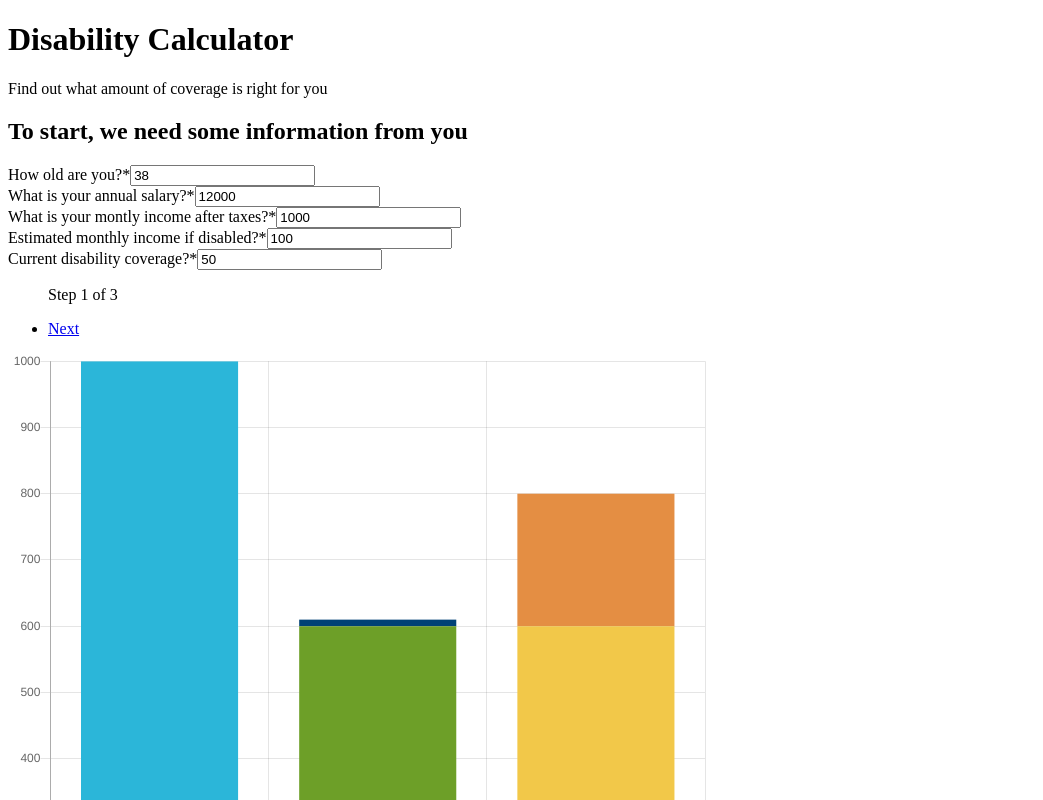
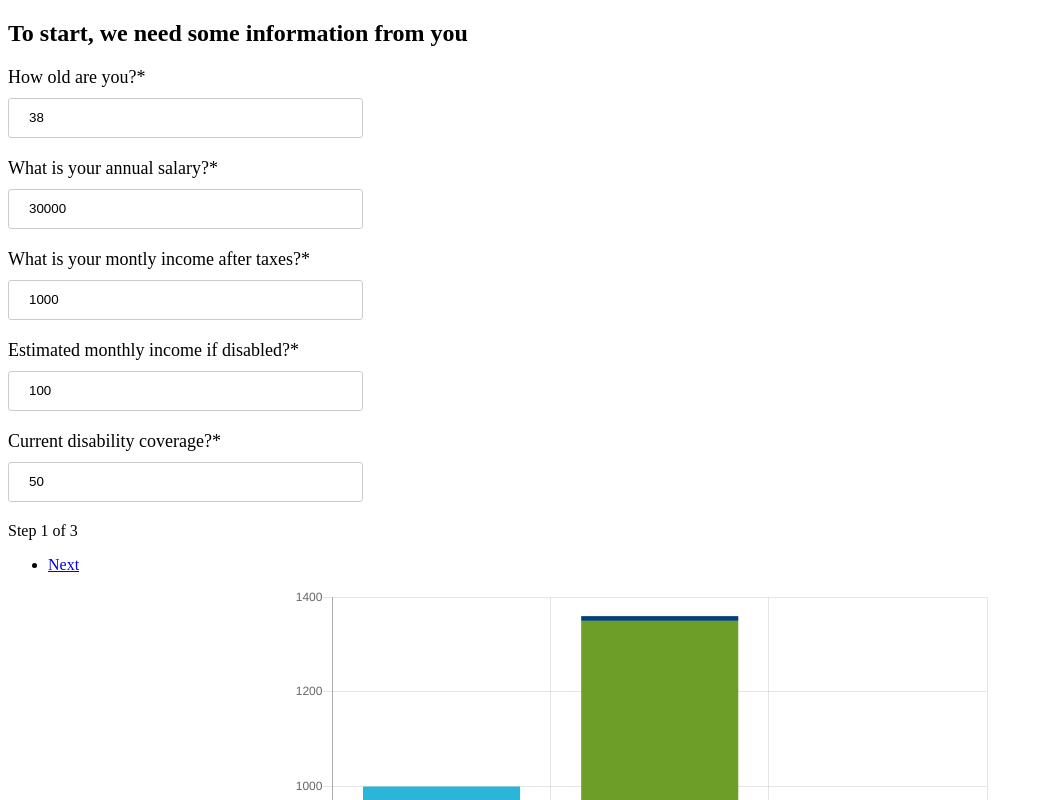
Before and after one commit to unumux/reactulator, a React (Create React App) app: page /expenses in a window 1280 px wide. Shown: the top 800 px of the page, without its empty margins (0-1043 px from the left). Built offline with nearby package versions, Linux system fonts and the light colour scheme.

Commit message:
adds some styles, adds coverage functionality

```diff
--- a/src/App.css
+++ b/src/App.css
@@ -1,7 +1,13 @@
 .graph-container {
-    height: 700px;
-    width: 700px;
-    /*background-color: red;*/
+    max-height: 700px;
+    max-width: 700px;
+    margin: 0 auto;
+        /*max-width: 50%;
+        display: inline-block;
+        vertical-align: middle;*/
+
+    /*@media screen and (min-width: 768px) {
+    }*/
 }
 
 .alert {
@@ -15,3 +21,36 @@
 [data-visible="true"] {
     display: block;
 }
+
+.expenses {
+    /*@media screen and (min-width: 768px) {
+    }*/
+        /*max-width: 50%;
+        display: inline-block;
+        vertical-align: middle;*/
+}
+
+.form__label {
+    display: block;
+    font-size: 18px;
+    margin-bottom: 10px;
+}
+
+.form__input {
+    border-radius: 3px;
+    -webkit-appearance: none;
+    appearance: none;
+    -moz-appearance: none;
+    box-shadow: none;
+}
+
+.form__section {
+    margin-bottom: 20px;
+}
+
+input[type="number"] {
+    height: 36px;
+    padding-left: 20px;
+    width: 331px;
+    border: 1px solid #ccc;
+}
--- a/src/App.js
+++ b/src/App.js
@@ -14,7 +14,7 @@ export default class App extends React.Component {
         this.state = {
             values: {
                 age: 38, // how old are you
-                annualSalary: 12000, // what is your annual salary
+                annualSalary: 30000, // what is your annual salary
                 monthlyIncome: 1000, // what is your monthly income after taxes
                 additionalIncome: 100, // estimated monthly income if disabled
                 currentCoveragePercent: 50, // current disability coverage percentage of annual salary
@@ -111,6 +111,11 @@ export default class App extends React.Component {
             ltdRate = 0.22;
         }
 
+        // these numbers may change
+        const ltdBenefitPercent = .55;
+        const ltdMonthlyMax = 10000;
+        const payPeriod = 12;
+        const rateModal = 12;
 
         let totalExpenses = mortgage + transportation + food + utilities + creditCards + childElderCare + education + otherExpenses;
 
@@ -118,13 +123,19 @@ export default class App extends React.Component {
 
         let incomeWithDisability = currentCoverage + additionalIncome;
 
-        let annualPremium = Math.round((annualSalary / 100) * ltdRate);
+        let annualPremium = (annualSalary / 100) * ltdRate; // was rounding also here, removed for accuracy
 
         let monthlyRate = Math.round(annualPremium / 12);
 
         let unprotectedExpenses = Math.max(totalExpenses - incomeWithDisability, 0);
 
-        console.log(Math.round(annualPremium), Math.round(monthlyRate)); // it works!
+        console.log("annual premium:", annualPremium, "monthly rate:", monthlyRate);
+
+        let ltdBenefit = Math.min(annualSalary / 12 * ltdBenefitPercent, ltdMonthlyMax);
+        console.log("ltdBenefit", ltdBenefit);
+
+        let ltdCost = Math.min(annualSalary/rateModal, ltdMonthlyMax/ltdBenefitPercent) / 100 * ltdRate * rateModal / payPeriod;
+        console.log("ltdCost", ltdCost);
 
 
 
@@ -139,7 +150,7 @@ export default class App extends React.Component {
                     <Expenses onBlur={this.updateState} values={this.state.values}/>
                 )}/>
                 <Route path="/results" component={() => (
-                    <Results unprotectedExpenses={ unprotectedExpenses } additionalCoverage={ 20 } monthlyRate={ monthlyRate }/>
+                    <Results unprotectedExpenses={ unprotectedExpenses } ltdBenefit={ ltdBenefit } monthlyRate={ monthlyRate } ltdCost={ltdCost}/>
                 )}/>
                 </Router>
                 <Graph monthlyIncome={ monthlyIncome } additionalIncome={ additionalIncome } currentCoverage={ currentCoverage } unumCoverage={ 10 } totalExpenses={ totalExpenses } unprotectedExpenses={ unprotectedExpenses }/>
--- a/src/Expenses.js
+++ b/src/Expenses.js
@@ -4,42 +4,42 @@ import { Link } from 'react-router';
 const Expenses = ({onBlur, values}) => {
     // passing props through the router
     return (
-        <div>
-            <h1>Disability Calculator</h1>
-            <p>Find out what amount of coverage is right for you.</p>
+        <div className="expenses">
             <h2>What are your monthly expenses?</h2>
-            <div>
-                <label htmlFor="input06">Rent / Mortgage*</label>
-                <input type="number" name="mortgage" id="input06" onBlur={onBlur} defaultValue={values.mortgage}/>
+            <form className="form">
+                <div className="form__section">
+                    <label className="form__label" htmlFor="input06">Rent / Mortgage*</label>
+                    <input className="form__input" type="number" name="mortgage" id="input06" onBlur={onBlur} defaultValue={values.mortgage}/>
                 </div>
-            <div>
-                <label htmlFor="input07">Transportation</label>
-                <input type="number" name="transportation" id="input07" onBlur={onBlur} defaultValue={values.transportation}/>
+                <div className="form__section">
+                    <label className="form__label" htmlFor="input07">Transportation</label>
+                    <input className="form__input" type="number" name="transportation" id="input07" onBlur={onBlur} defaultValue={values.transportation}/>
                 </div>
-            <div>
-                <label htmlFor="input08">Food*</label>
-                <input type="number" name="food" id="input08" onBlur={onBlur} defaultValue={values.food}/>
+                <div className="form__section">
+                    <label className="form__label" htmlFor="input08">Food*</label>
+                    <input className="form__input" type="number" name="food" id="input08" onBlur={onBlur} defaultValue={values.food}/>
                 </div>
-            <div>
-                <label htmlFor="input09">Utilities</label>
-                <input type="number" name="utilities" id="input09" onBlur={onBlur} defaultValue={values.utilities}/>
+                <div className="form__section">
+                    <label className="form__label" htmlFor="input09">Utilities</label>
+                    <input className="form__input" type="number" name="utilities" id="input09" onBlur={onBlur} defaultValue={values.utilities}/>
                 </div>
-            <div>
-                <label htmlFor="input10">Credit Cards</label>
-                <input type="number" name="creditCards" id="input10" onBlur={onBlur} defaultValue={values.creditCards}/>
+                <div className="form__section">
+                    <label className="form__label" htmlFor="input10">Credit Cards</label>
+                    <input className="form__input" type="number" name="creditCards" id="input10" onBlur={onBlur} defaultValue={values.creditCards}/>
                 </div>
-            <div>
-                <label htmlFor="input11">Child / Elder Care*</label>
-                <input type="number" name="childElderCare" id="input11" onBlur={onBlur} defaultValue={values.childElderCare}/>
+                <div className="form__section">
+                    <label className="form__label" htmlFor="input11">Child / Elder Care*</label>
+                    <input className="form__input" type="number" name="childElderCare" id="input11" onBlur={onBlur} defaultValue={values.childElderCare}/>
                 </div>
-            <div>
-                <label htmlFor="input12">Education*</label>
-                <input type="number" name="education" id="input12" onBlur={onBlur} defaultValue={values.education}/>
+                <div className="form__section">
+                    <label className="form__label" htmlFor="input12">Education*</label>
+                    <input className="form__input" type="number" name="education" id="input12" onBlur={onBlur} defaultValue={values.education}/>
                 </div>
-            <div>
-                <label htmlFor="input13">Other Major Expenses*</label>
-                <input type="number" name="otherExpenses" id="input13" onBlur={onBlur} defaultValues={values.otherExpenses}/>
+                <div className="form__section">
+                    <label className="form__label" htmlFor="input13">Other Major Expenses*</label>
+                    <input className="form__input" type="number" name="otherExpenses" id="input13" onBlur={onBlur} defaultValues={values.otherExpenses}/>
                 </div>
+            </form>
             <div>Total Monthly Expenses:</div>
             <ul role="navigation">
                 <li><Link to="/">Previous</Link></li>
--- a/src/Main.js
+++ b/src/Main.js
@@ -6,48 +6,47 @@ import { Link } from 'react-router';
 const Main = ({onBlur, values, onChange}) => {
 
     return (
-        <div>
-            <h1>Disability Calculator</h1>
-            <p>Find out what amount of coverage is right for you</p>
+        <form className="form">
             <h2>To start, we need some information from you</h2>
-            <div>
-                <label htmlFor="input01">How old are you?*</label>
-                <input type="number" name="age" id="input01" onBlur={onBlur} defaultValue={values.age}/>
+            <div className="form__section">
+                <label className="form__label" htmlFor="input01">How old are you?*</label>
+                <input className="form__input" type="number" name="age" id="input01" onBlur={onBlur} defaultValue={values.age}/>
             </div>
-            <div>
-                <label htmlFor="input02">What is your annual salary?*</label>
-                <input type="number" name="annualSalary" id="input02" onBlur={onBlur} defaultValue={values.annualSalary} max="218181.82" onChange={onChange}/>
+            <div className="form__section">
+                <label className="form__label" htmlFor="input02">What is your annual salary?*</label>
+                <input className="form__input" type="number" name="annualSalary" id="input02" onBlur={onBlur} defaultValue={values.annualSalary} max="218181.82" onChange={onChange}/>
                 <section className="alert" role="alert" data-visible="false">
                     <h1 className="alert__heading">Validation Message</h1>
                     <div className="alert__content">
                         <p className="annual-salary-validate">Your annual salary cannot be more than $218,181.82.</p>
                     </div>
-                    <button class="alert__close">Close</button>
+                    <button className="alert__close">Close</button>
                 </section>
             </div>
-            <div>
-                <label htmlFor="input03">What is your montly income after taxes?*</label>
-                <input type="number" name="monthlyIncome" id="input03" onBlur={onBlur} defaultValue={values.monthlyIncome} max="18181.82"/>
+            <div className="form__section">
+                <label className="form__label" htmlFor="input03">What is your montly income after taxes?*</label>
+                <input className="form__input" type="number" name="monthlyIncome" id="input03" onBlur={onBlur} defaultValue={values.monthlyIncome} max="18181.82"/>
                 <section className="alert--monthly" role="alert" data-visible="false">
                     <h1 className="alert__heading">Validation Message</h1>
                     <div className="alert__content">
                         <p className="annual-salary-validate">Your monthly income cannot be more than $18,181.82.</p>
                     </div>
-                    <button class="alert__close">Close</button>
+                    <button className="alert__close">Close</button>
                 </section>
             </div>
-            <div>
-                <label htmlFor="input04">Estimated monthly income if disabled?*</label>
-                <input type="number" name="additionalIncome" id="input04" onBlur={onBlur} defaultValue={values.additionalIncome}/>
+            <div className="form__section">
+                <label className="form__label" htmlFor="input04">Estimated monthly income if disabled?*</label>
+                <input className="form__input" type="number" name="additionalIncome" id="input04" onBlur={onBlur} defaultValue={values.additionalIncome}/>
             </div>
-            <div>
-                <label htmlFor="input05">Current disability coverage?*</label>
-                <input type="number" name="currentCoveragePercent" id="input05" onBlur={onBlur} defaultValue={values.currentCoveragePercent}/>
+            <div className="form__section">
+                <label className="form__label" htmlFor="input05">Current disability coverage?*</label>
+                <input className="form__input" type="number" name="currentCoveragePercent" id="input05" onBlur={onBlur} defaultValue={values.currentCoveragePercent}/>
             </div>
-            <ul role="navigation">
-                <p>Step 1 of 3</p> <li><Link to="/expenses">Next</Link></li>
+            <p>Step 1 of 3</p>
+            <ul class="secondary-nav" role="navigation">
+                 <li><Link to="/expenses">Next</Link></li>
             </ul>
-        </div>
+        </form>
     )
 }
 
--- a/src/Results.js
+++ b/src/Results.js
@@ -3,19 +3,17 @@ import { Link } from 'react-router';
 
 // results calc functions go here
 
-const Results = ({unprotectedExpenses, additionalCoverage, monthlyRate}) => {
+const Results = ({unprotectedExpenses, ltdBenefit, ltdCost}) => {
     return (
         <div>
-            <h1>Disability Calculator</h1>
-            <p>Find out what amount of coverage is right for you.</p>
             <h2>Results</h2>
             <p>Currently without Unum coverage</p>
             <p>{unprotectedExpenses}</p>
             <p>of your monthly expenses are left unprotected.</p>
             <p>With Unum coverage you get an additional</p>
-            <p>{additionalCoverage}</p>
+            <p>{ltdBenefit}</p>
             <p>This coverage should cost you around:</p>
-            <p>{monthlyRate} Per Month*</p>
+            <p>{ltdCost} Per Month*</p>
             <p>Calculated premium is for illustration purposes only and is based on the age and choices selected. Your actual cost will be based on your salary as reported by your employer. Eligibility for, entitlement to, and amount of actual benefits will be determined according to the terms of the policy.</p>
             <p>If interested in enrolling, please contact your Agency Coordinator
 for an enrollment form.</p>
```
Lines whose indentation alone changed are shown as unchanged.
